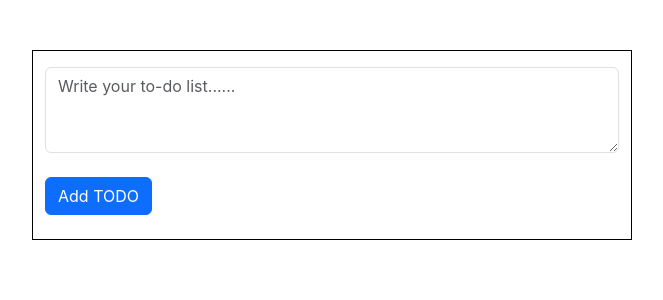
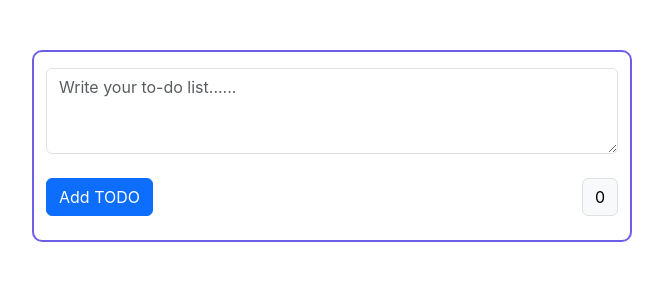
Before and after one commit to JadhavC07/TODO_LIST, a React (Create React App) app: page / in a window 1280 px wide. Shown: the top 300 px of the page, without its empty margins (308-971 px from the left). Built offline with nearby package versions, Linux system fonts and the light colour scheme.

Commit message:
"added number state to count todo task"

```diff
--- a/src/Todo.css
+++ b/src/Todo.css
@@ -4,6 +4,10 @@
 }
 
 .container{
-    border: 1px solid black;
+    border: 2px solid rgb(108, 94, 231);
     margin: 50px auto;
+    border-radius: 10px;
 }
+.border{
+    border: 1px solid gray;
+}
--- a/src/TodoList.tsx
+++ b/src/TodoList.tsx
@@ -4,22 +4,22 @@ import "./Todo.css";
 const TodoList: any = () => {
   const [task, setTask] = useState<string[]>([]);
   const [inputValue, setInputValue] = useState<string>("");
-
+  const [count, setCount] = useState<number>(0);
 
   const handleInput = (event: any) => {
     setInputValue(event.target.value);
   };
 
-  const inputEmpty = <span> Tast is Empty, write something</span>;
   const handleAddTodo = () => {
     if (inputValue.trim() === "") {
-      return { inputEmpty };
+      return alert("Input in Empty");
     }
     setTask([...task, inputValue]);
     setInputValue("");
+    setCount(count + 1);
   };
 
-  const todoListMap = task.map((todo, index) => <li key={index}>{todo}</li>);
+  const todoListMap = task.map((todo, index) => <li key={index}> {todo}</li>);
 
   return (
     <>
@@ -32,6 +32,7 @@ const TodoList: any = () => {
           value={inputValue}
           onChange={handleInput}
         />
+        <div className="d-flex justify-content-between">
           <button
             type="button"
             className="btn btn-primary my-2 right"
@@ -39,9 +40,11 @@ const TodoList: any = () => {
           >
             Add TODO
           </button>
-        <ol>
-          {todoListMap}
-        </ol>
+          <button type="button" className="btn btn-light my-2 border">
+            {count}
+          </button>
+        </div>
+        <ol>{todoListMap}</ol>
       </div>
     </>
   );
```
Lines whose indentation alone changed are shown as unchanged.
